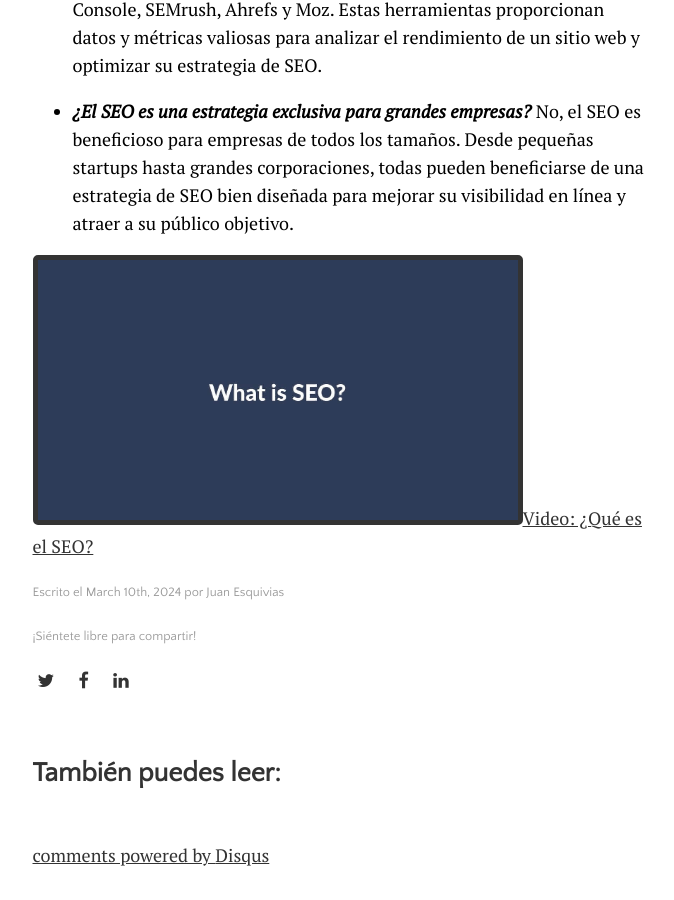
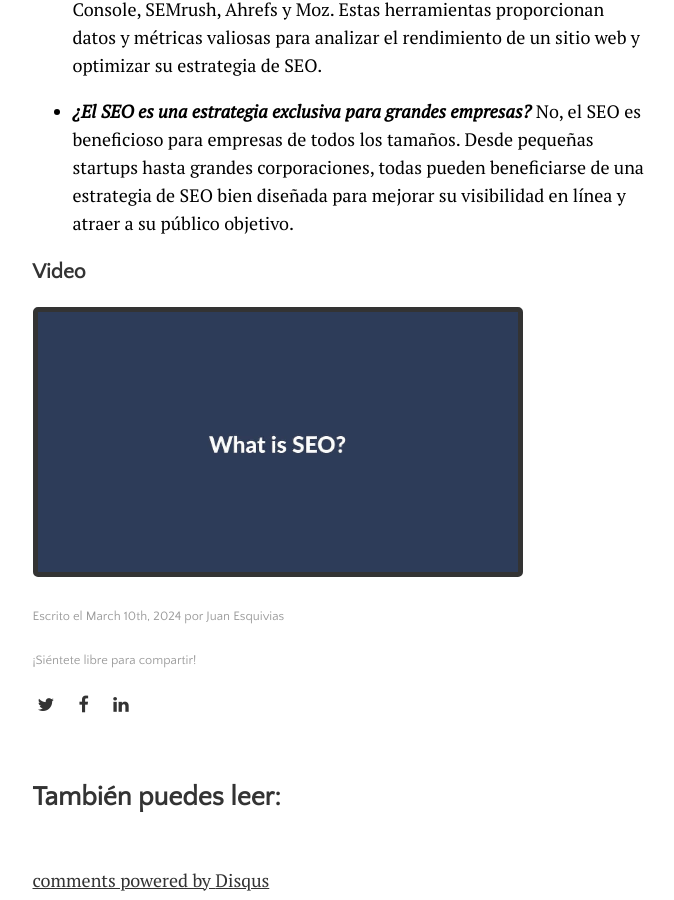
Before and after one commit to JuanEsquiviasO/blog, a Jekyll site: the page built from _posts/2024-03-10-seo-estrategia-en-marketing-digital.md, in a window 1280 px wide and 900 px high, scrolled down 3690 px. Shown: the whole window, without its empty margins (300-974 px from the left). Built offline with Jekyll 4.4.1, drawn with Linux system fonts in a browser that asks for light colours; comment, search, counter and statistics services are not loaded.

Commit message:
Update 2024-03-10-seo-estrategia-en-marketing-digital.md

```diff
--- a/_posts/2024-03-10-seo-estrategia-en-marketing-digital.md
+++ b/_posts/2024-03-10-seo-estrategia-en-marketing-digital.md
@@ -73,5 +73,6 @@ Existen numerosas herramientas útiles para el SEO, como Google Analytics, Googl
 * **_¿El SEO es una estrategia exclusiva para grandes empresas?_**
 No, el SEO es beneficioso para empresas de todos los tamaños. Desde pequeñas startups hasta grandes corporaciones, todas pueden beneficiarse de una estrategia de SEO bien diseñada para mejorar su visibilidad en línea y atraer a su público objetivo.
 
+### Video
 
-<a href="https://youtu.be/R-XxAk8-OXY" target="_blank"><img src="../assets/img/concepto-seo.jpg" alt="video sobre concepto de SEO" width="480" height="360" border="5" />Video: ¿Qué es el SEO?</a>
+<a href="https://youtu.be/R-XxAk8-OXY" target="_blank"><img src="../assets/img/concepto-seo.jpg" alt="video sobre concepto de SEO" width="480" height="360" border="5" /></a>
```
